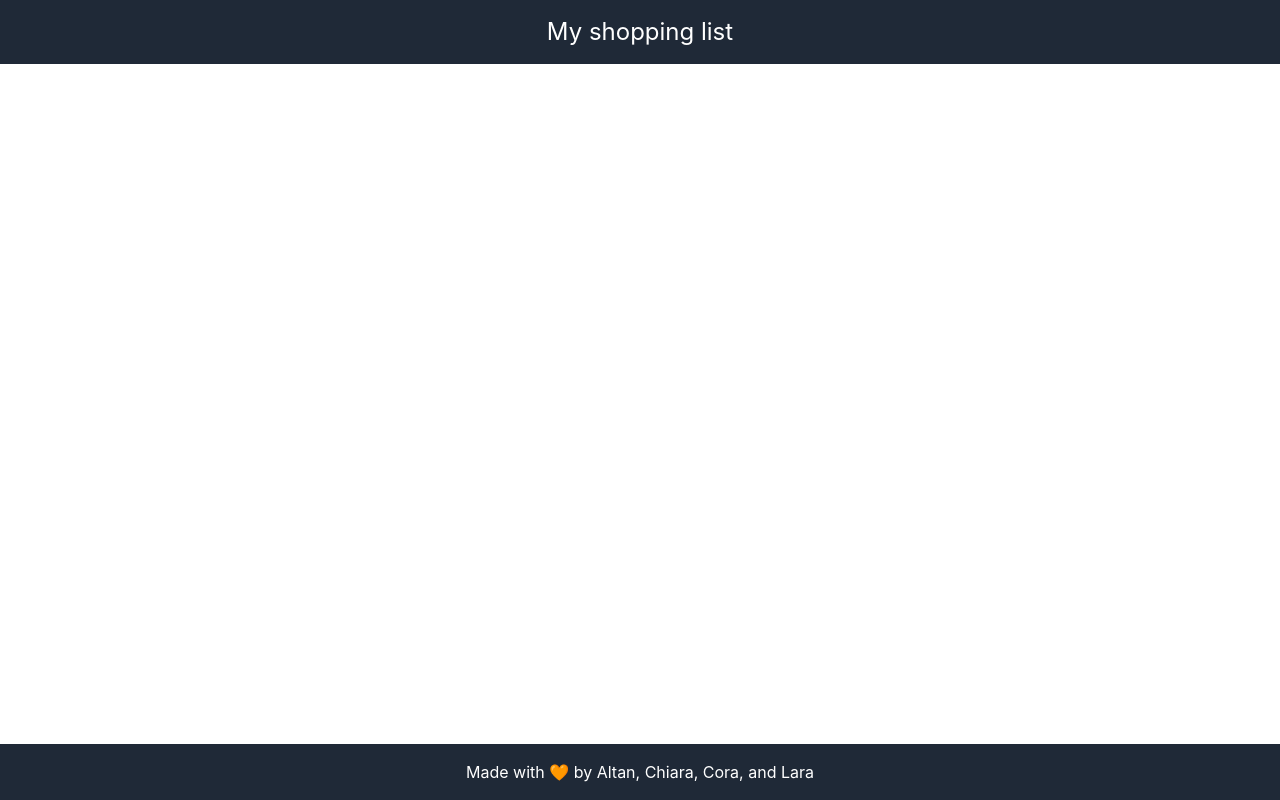
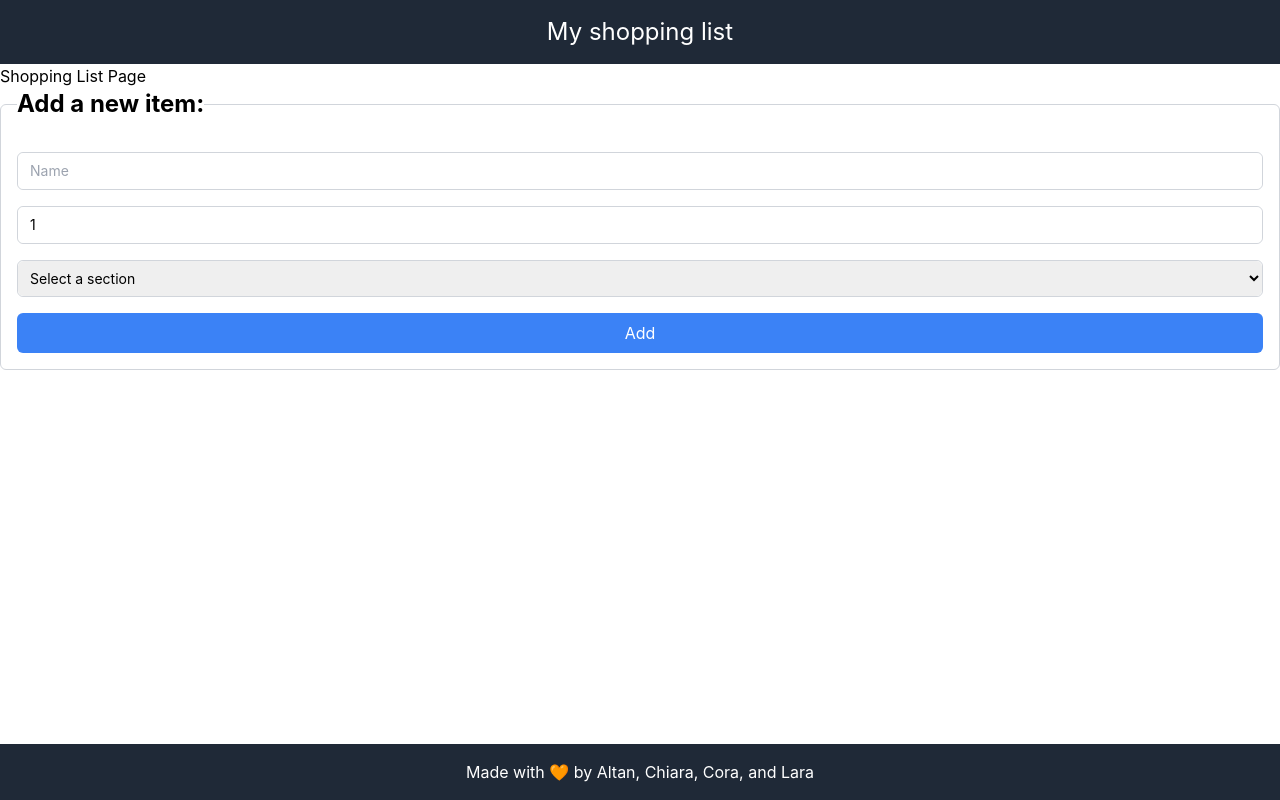
Before and after one commit to laraduerlich/neuefische-group-project-groceryshopping, a React (Vite) app in the folder frontend/: page /shoppinglist in a window 1280 px wide. Built offline with nearby package versions, Linux system fonts and the light colour scheme.

Commit message:
fix: the shoppinglist route should go to the new list creation

```diff
--- a/frontend/src/App.tsx
+++ b/frontend/src/App.tsx
@@ -14,7 +14,7 @@ function App() {
             <div id="page-body-main" className="flex-grow">
                 <Routes>
                     <Route path={"/"} element={<HomePage />} />
-                    <Route path={"/shoppinglist/:id"} element={<ShoppingListPage />} />
+                    <Route path={"/shoppinglist"} element={<ShoppingListPage />} />
                     <Route path={"/shopping/:id"} element={<ShoppingPage />} />
                 </Routes>
             </div>
```
